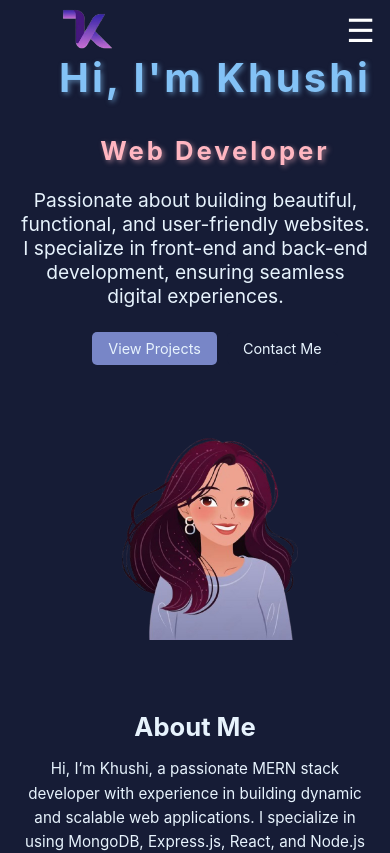
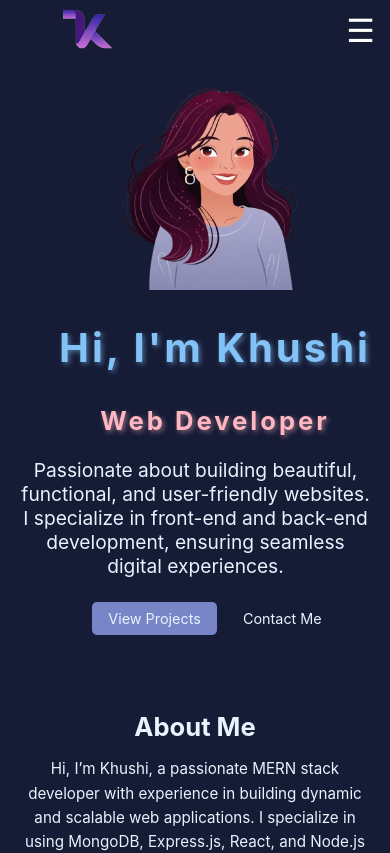
Before and after one commit to Khushi-code162/portfolio, a React (Create React App) app: page / in a window 390 px wide. Shown: the top 853 px of the page. Built offline with nearby package versions, Linux system fonts and the light colour scheme.

Commit message:
updated files

```diff
--- a/src/components/Home.css
+++ b/src/components/Home.css
@@ -135,3 +135,29 @@
     font-size: 1.6rem;
   }
 }
+@media (max-width: 768px) {
+  .home {
+    flex-direction: column-reverse; /* 👈 this is the key change */
+    text-align: center;
+    padding: 20px;
+    height: auto;
+  }
+
+  .home-left, .hero-image {
+    max-width: 100%;
+  }
+
+  .hero-image img {
+    width: 250px;
+    height: auto;
+    margin-top: 20px;
+  }
+
+  .name {
+    font-size: 2.5rem;
+  }
+
+  .web {
+    font-size: 1.6rem;
+  }
+}
```
